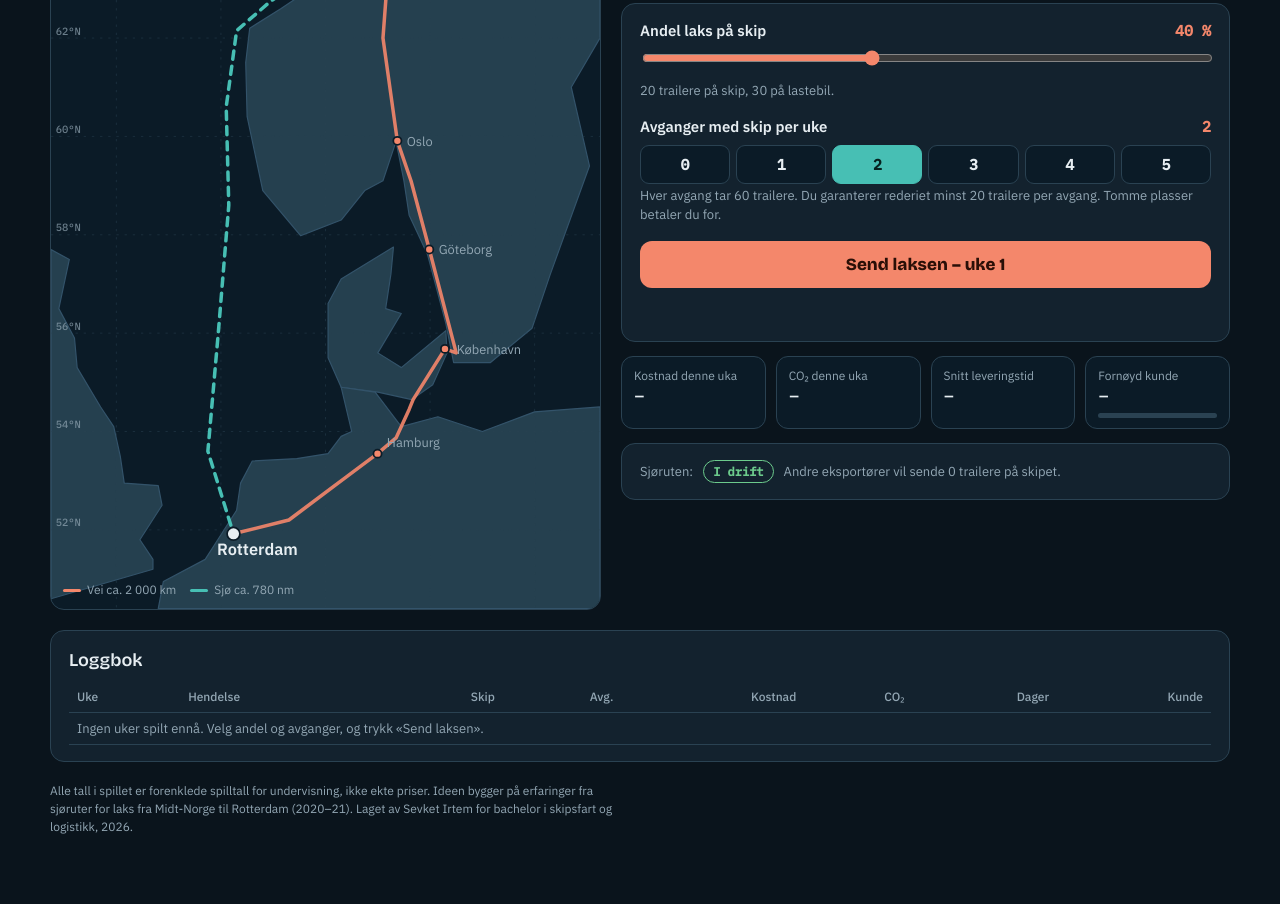
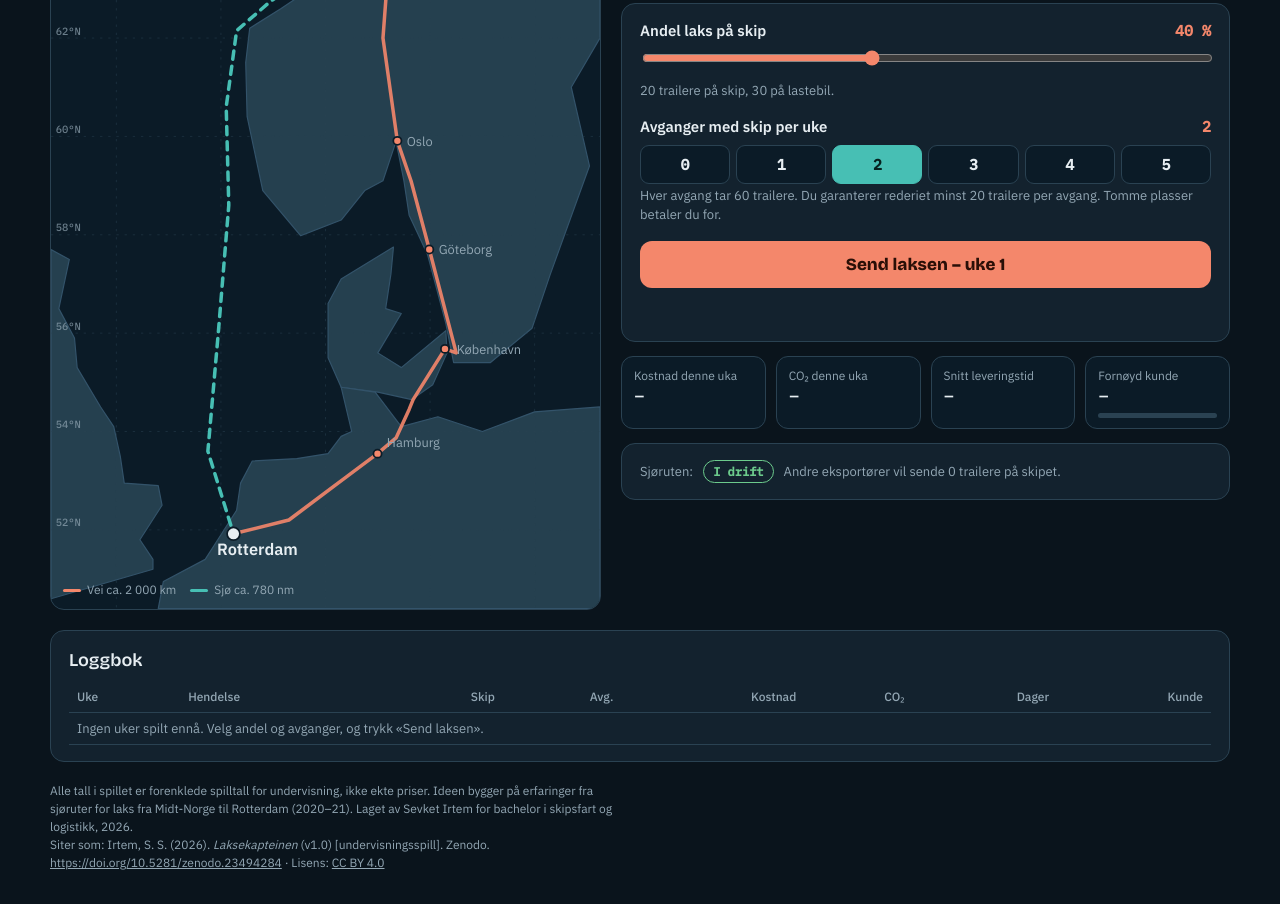
Before and after one commit to sevketirtem/laksekapteinen, a plain HTML site: page index.html in a window 1280 px wide. Shown: the part 277-1181 px from the top of the page. Before the commit the page ends 1145 px from the top, so only its background shows below. Drawn offline with nearby package versions, Linux system fonts and the light colour scheme.

Commit message:
Add CC BY 4.0 license file, citation line in footer and README
Co-Authored-By: Claude Opus 5.5 <noreply@anthropic.com>
Claude-Session: https://claude.ai/code/session_01NcyN7BWWhkAcgdq8fVKw3d

```diff
--- a/index.html
+++ b/index.html
@@ -92,6 +92,7 @@ h3 { font-family: var(--display); font-weight: 600; font-size: 18px; margin: 0 0
 .final ol { margin: 0; padding-left: 20px; display: grid; gap: 4px; }
 .again { margin-top: 14px; font: 600 14px var(--body); background: none; color: var(--fg); border: 1px solid var(--line); border-radius: 10px; padding: 8px 14px; cursor: pointer; }
 footer { font-size: 12px; color: var(--muted); max-width: 80ch; }
+footer a { color: inherit; text-decoration: underline; }
 </style>
 </head>
 <body>
@@ -160,7 +161,7 @@ footer { font-size: 12px; color: var(--muted); max-width: 80ch; }
     </div>
   </div>
 
-  <footer>Alle tall i spillet er forenklede spilltall for undervisning, ikke ekte priser. Ideen bygger på erfaringer fra sjøruter for laks fra Midt-Norge til Rotterdam (2020–21). Laget av Sevket Irtem for bachelor i skipsfart og logistikk, 2026.</footer>
+  <footer>Alle tall i spillet er forenklede spilltall for undervisning, ikke ekte priser. Ideen bygger på erfaringer fra sjøruter for laks fra Midt-Norge til Rotterdam (2020–21). Laget av Sevket Irtem for bachelor i skipsfart og logistikk, 2026.<br>Siter som: Irtem, S. S. (2026). <i>Laksekapteinen</i> (v1.0) [undervisningsspill]. Zenodo. <a href="https://doi.org/10.5281/zenodo.23494284">https://doi.org/10.5281/zenodo.23494284</a> · Lisens: <a href="https://creativecommons.org/licenses/by/4.0/deed.no" rel="license">CC BY 4.0</a></footer>
 </div>
 
 <script>
```
Also changed, not shown: 2 other files.
